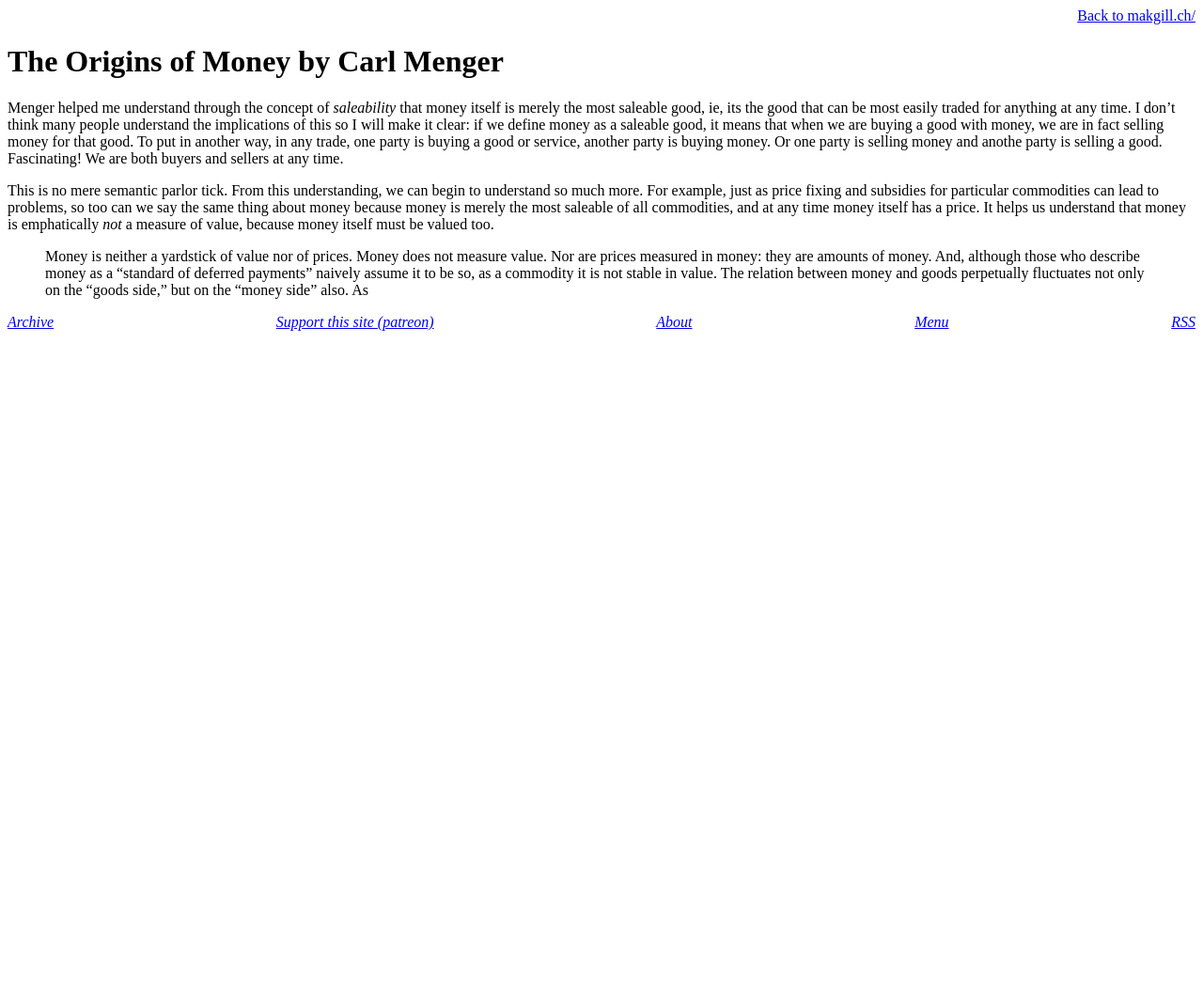
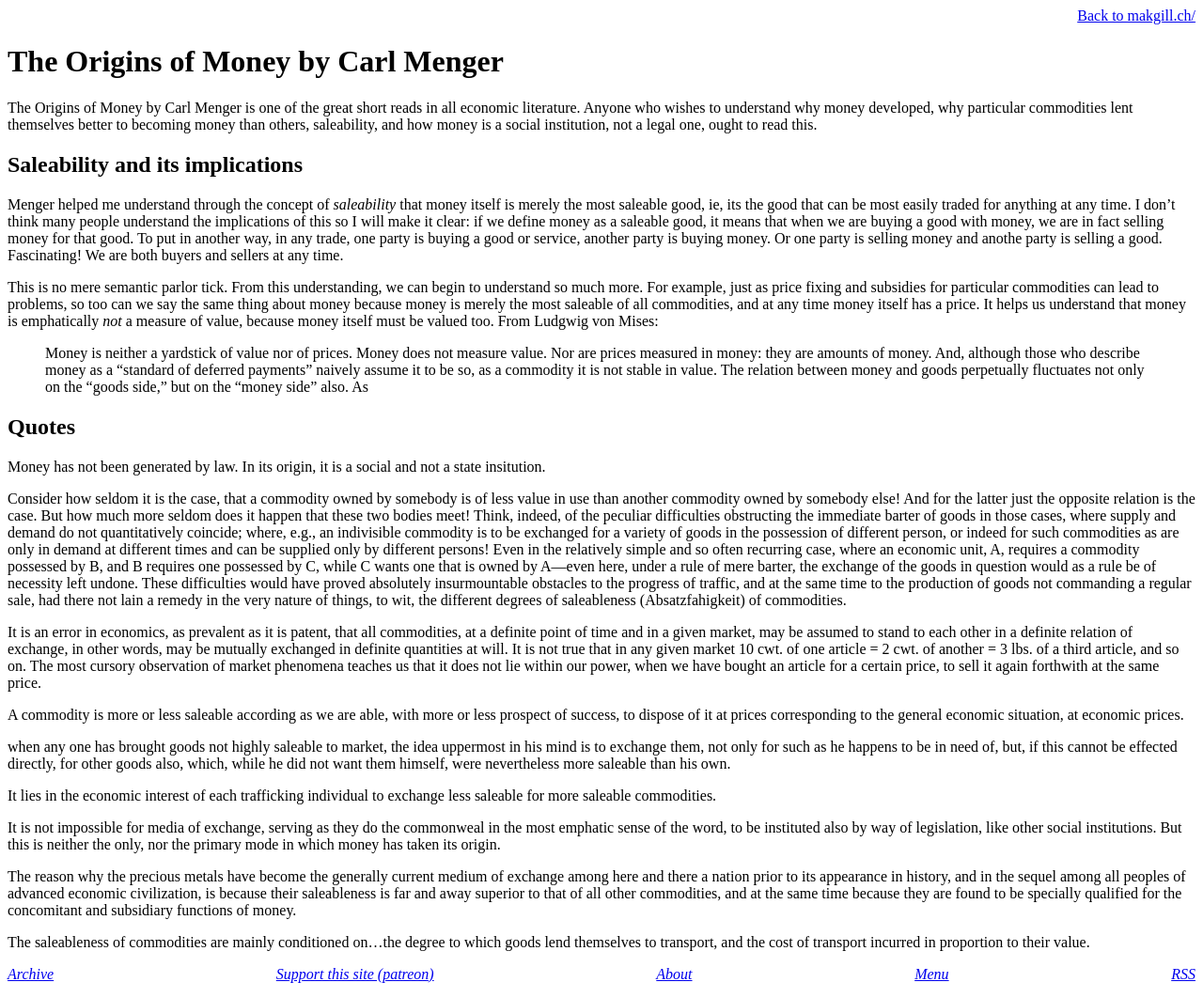
Before and after one commit to derykmakgill/website, a Jekyll site: the page built from originsmoney.md, in a window 1280 px wide. Shown: the whole page at 94% size. Built offline with Jekyll 4.4.1, drawn with Linux system fonts in a browser that asks for light colours; before the commit the page ends 900 px from its top, so only the background shows below that.

Commit message:
Update originsmoney.md

```diff
--- a/originsmoney.md
+++ b/originsmoney.md
@@ -3,8 +3,88 @@ layout: page
 title: The Origins of Money by Carl Menger
 ---
 
+The Origins of Money by Carl Menger is one of the great short reads in all economic literature. Anyone who wishes to understand why money developed, why particular commodities lent themselves better to becoming money than others, saleability, and how money is a social institution, not a legal one, ought to read this.
+
+## Saleability and its implications
+
 Menger helped me understand through the concept of *saleability* that money itself is merely the most saleable good, ie, its the good that can be most easily traded for anything at any time. I don't think many people understand the implications of this so I will make it clear: if we define money as a saleable good, it means that when we are buying a good with money, we are in fact selling money for that good. To put in another way, in any trade, one party is buying a good or service, another party is buying money. Or one party is selling money and anothe party is selling a good. Fascinating! We are both buyers and sellers at any time.
 
-This is no mere semantic parlor tick. From this understanding, we can begin to understand so much more. For example, just as price fixing and subsidies for particular commodities can lead to problems, so too can we say the same thing about money because money is merely the most saleable of all commodities, and at any time money itself has a price. It helps us understand that money is emphatically *not* a measure of value, because money itself must be valued too.
+This is no mere semantic parlor tick. From this understanding, we can begin to understand so much more. For example, just as price fixing and subsidies for particular commodities can lead to problems, so too can we say the same thing about money because money is merely the most saleable of all commodities, and at any time money itself has a price. It helps us understand that money is emphatically *not* a measure of value, because money itself must be valued too. From Ludgwig von Mises:
 
 >Money is neither a yardstick of value nor of prices. Money does not measure value. Nor are prices measured in money: they are amounts of money. And, although those who describe money as a "standard of deferred payments" naively assume it to be so, as a commodity it is not stable in value. The relation between money and goods perpetually fluctuates not only on the "goods side," but on the "money side" also. As
+
+## Quotes
+
+Money has not been generated by law. In its origin, it is a social and not a state insitution.
+
+Consider how seldom it is
+the case, that a commodity owned by somebody
+is of less value in use than another commodity owned by somebody else! And for the latter just the opposite relation is the case. But how
+much more seldom does it happen that these
+two bodies meet! Think, indeed, of the peculiar
+difficulties obstructing the immediate barter of
+goods in those cases, where supply and demand
+do not quantitatively coincide; where, e.g., an
+indivisible commodity is to be exchanged for
+a variety of goods in the possession of different person, or indeed for such commodities as
+are only in demand at different times and can
+be supplied only by different persons! Even
+in the relatively simple and so often recurring case, where an economic unit, A, requires
+a commodity possessed by B, and B requires
+one possessed by C, while C wants one that is
+owned by A—even here, under a rule of mere
+barter, the exchange of the goods in question
+would as a rule be of necessity left undone.
+These difficulties would have proved absolutely insurmountable obstacles to the progress
+of traffic, and at the same time to the production of goods not commanding a regular sale,
+had there not lain a remedy in the very nature
+of things, to wit, the different degrees of saleableness (Absatzfahigkeit) of commodities.
+
+It is an error in economics, as prevalent as it is
+patent, that all commodities, at a definite point
+of time and in a given market, may be assumed
+to stand to each other in a definite relation of
+exchange, in other words, may be mutually
+exchanged in definite quantities at will. It is
+not true that in any given market 10 cwt. of one
+article = 2 cwt. of another = 3 lbs. of a third
+article, and so on. The most cursory observation
+of market phenomena teaches us that it does not
+lie within our power, when we have bought an
+article for a certain price, to sell it again forthwith at the same price.
+
+ A commodity is more or less saleable according as we are able, with more
+or less prospect of success, to dispose of it at
+prices corresponding to the general economic
+situation, at economic prices.
+
+when any one has brought goods
+not highly saleable to market, the idea uppermost
+in his mind is to exchange them, not only for
+such as he happens to be in need of, but, if this
+cannot be effected directly, for other goods also,
+which, while he did not want them himself, were
+nevertheless more saleable than his own.
+
+ It lies in the economic interest of each trafficking individual to exchange less
+saleable for more saleable commodities.
+
+It is not impossible for media of exchange,
+serving as they do the commonweal in the most
+emphatic sense of the word, to be instituted also
+by way of legislation, like other social institutions. But this is neither the only, nor the primary
+mode in which money has taken its origin.
+
+The
+reason why the precious metals have become the
+generally current medium of exchange among
+here and there a nation prior to its appearance
+in history, and in the sequel among all peoples
+of advanced economic civilization, is because
+their saleableness is far and away superior to
+that of all other commodities, and at the same
+time because they are found to be specially
+qualified for the concomitant and subsidiary
+functions of money.
+
+The saleableness of commodities are mainly conditioned on...the degree to which goods lend themselves to transport, and the cost of transport incurred in proportion to their value.
```
